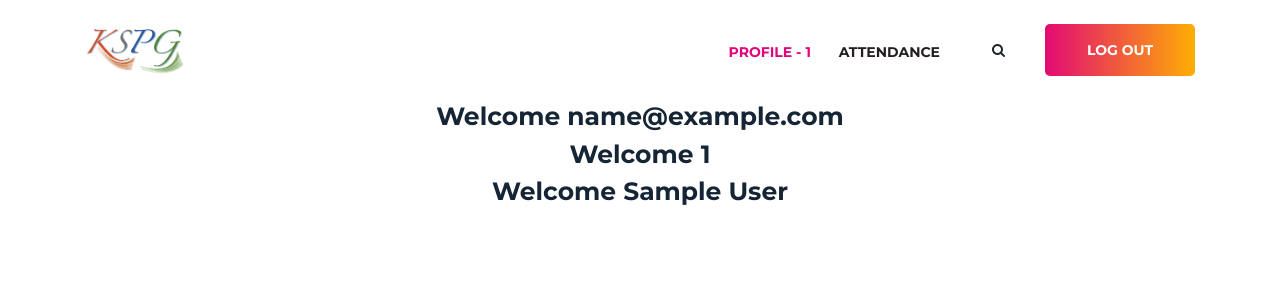
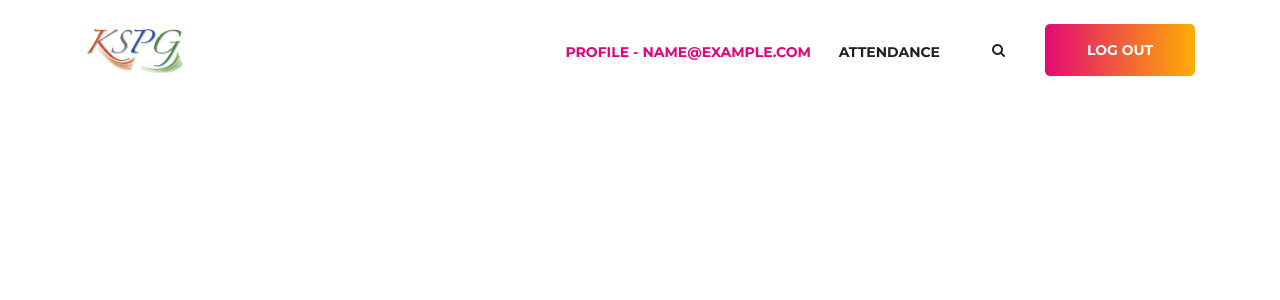
Before and after one commit to rahulpanda95/kspgindia.com, a PHP site: page /utkarsh/portal.php in a window 1280 px wide. Shown: the top 300 px of the page. Run offline with PHP 8.4, Linux system fonts and the light colour scheme; the visitor is signed in with stand-in values (Sample User, id 1); data that the repository does not hold is empty; some libraries are stand-ins or nearby versions.

Commit message:
add utkarsh new

```diff
--- a/utkarsh/login_script.php
+++ b/utkarsh/login_script.php
@@ -21,9 +21,6 @@ if (isset($_POST["submit"])) {
         if (mysqli_num_rows($result)>0) {
             // Create Sessions and redirect user to homepage
             $_SESSION["email"] = $email;
-            $_SESSION["empid"] = $empid;
-            $result2 = mysqli_query($dbconx,"SELECT Name FROM rahulpan_kspg.emp_loyalty WHERE empid='$empid' LIMIT 1");
-            $_SESSION["Name"] = $Name;
             header("Location:portal.php");
         } else {
             echo "User Not Found Try Again";
--- a/utkarsh/portal.php
+++ b/utkarsh/portal.php
@@ -44,6 +44,7 @@ if (!isset($_SESSION["email"])) {
     </style>
 </head>
 <body>
+
 <header class="header-area">
     <div class="viral-news-main-menu" id="stickyMenu">
         <div class="classy-nav-container breakpoint-off">
@@ -70,7 +71,7 @@ if (!isset($_SESSION["email"])) {
                         <!-- Nav Start -->
                         <div class="classynav">
                             <ul>
-                                <li class="active"><a href="#">Profile - <?php echo $_SESSION["empid"]; ?></a></li>
+                                <li class="active"><a href="#">Profile - <?php echo $_SESSION["email"]; ?></a></li>
                                 <li><a href="#">Attendance</a></li>
                             </ul>
 
@@ -97,9 +98,7 @@ if (!isset($_SESSION["email"])) {
 <!-- ##### Header Area End ##### -->
 <div>
 <!--<button onclick="window.location.href='logout.php'" name="logout" >Log Out</button>-->
-<h1 class="text-center">Welcome <?php echo $_SESSION["email"]; ?></h1>
-    <h1 class="text-center">Welcome <?php echo $_SESSION["empid"]; ?></h1>
-    <h1 class="text-center">Welcome <?php echo $_SESSION["Name"]; ?></h1>
+<!--<h1 class="text-center">Welcome --><?php //echo $_SESSION["email"]; ?><!--</h1>-->
 <!--<p class="text-center"><a href="logout.php" >Click Here to logout</a></p>-->
 
 
```
